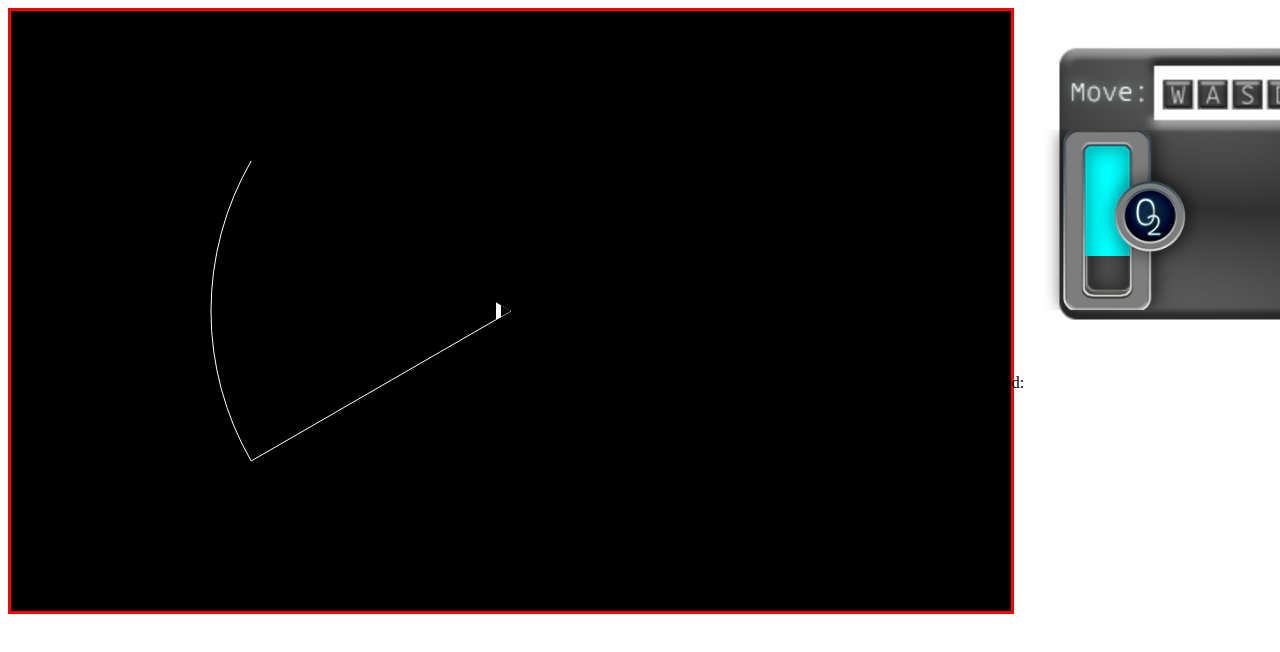
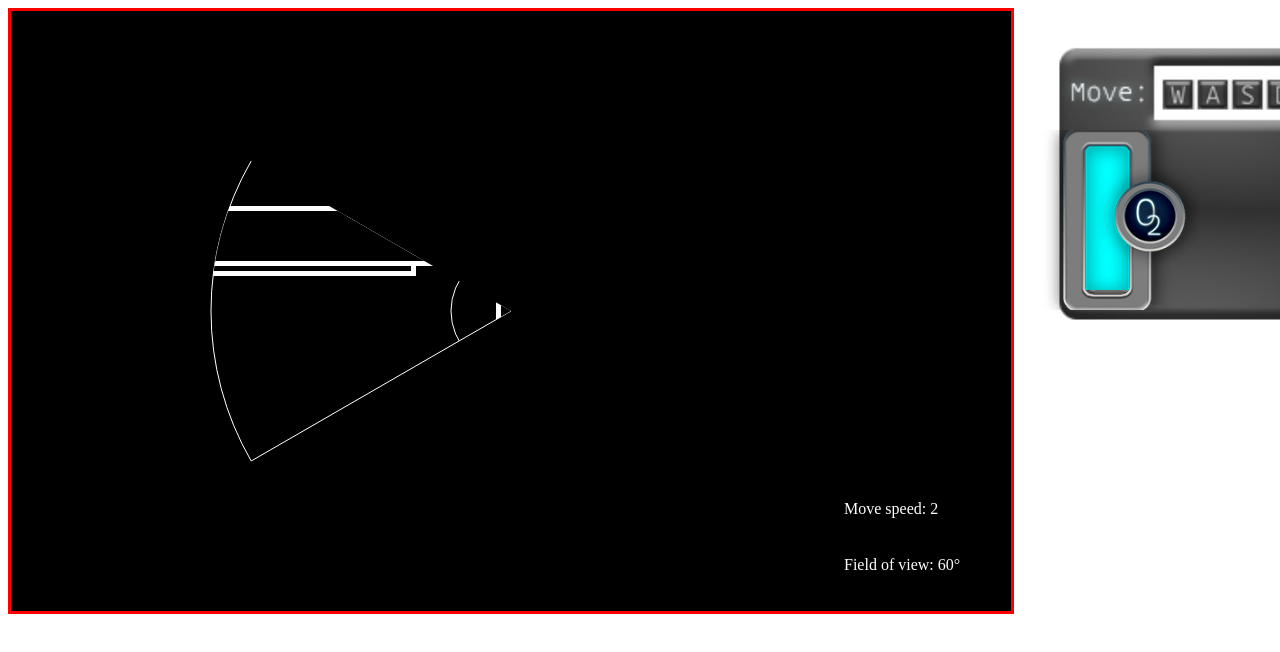
Before and after one commit to derpylama/gameon, a plain HTML site: page index.html in a window 1280 px wide. Shown: the top 652 px of the page. Drawn offline with Linux system fonts and the light colour scheme.

Commit message:
added items

```diff
--- a/index.css
+++ b/index.css
@@ -19,9 +19,9 @@ div{
 
 #Oxygen{
     position: absolute;
-    top: 130px;
+    top: 140px;
     left: 1080px;
-    height: 150px;
+    height: 160px;
     width: 50px;
     background-color: aqua;
 }
@@ -43,9 +43,9 @@ div{
 }
 
 #Stats{
+    color: white;
     position: relative;
-    left: -100px;
-    display: flex;
-    flex-direction: column;
-    height: 80px;
+    left: -210px;
+    top: 110px;
+    list-style: none;
 }
--- a/index.html
+++ b/index.html
@@ -13,10 +13,11 @@
     <div>
         <img src="img/GUI.png" alt="" id="GUI">
         <img src="img/SyreMatare.png" alt="" id="SyreTank">
-        <div id="Stats">
-            <p id="Fov">Fov:</h1>
-            <p id="MoveSpeed">MoveSpeed:</h2>
-        </div>
+        <ul id="Stats">
+            <li><p id="MoveSpeed">Move speed: </p></li>
+            <li><p id="Fov">Fov:</p></li>
+            <li><p id="OxygenSize">Tank Size:</p></li>
+        </ul>
         <div id="Oxygen"></div>
     </div>
 </body>
--- a/index.js
+++ b/index.js
@@ -1,6 +1,9 @@
-canvas = document.querySelector("canvas");
-ctx = canvas.getContext("2d");
-oxygen = document.getElementById("Oxygen");
+var canvas = document.querySelector("canvas");
+var ctx = canvas.getContext("2d");
+var oxygen = document.getElementById("Oxygen");
+var oxygenSizeGui = document.getElementById("OxygenSize");
+var moveSpeedGui = document.getElementById("MoveSpeed")
+var fovGui = document.getElementById("Fov");
 
 var moveUp;
 var moveLeft;
@@ -14,9 +17,13 @@ var viewAngle = 60;
 var speed = 2;
 var rotationSpeed = 1;
 var startOxygenLevel = oxygen.offsetHeight;
-var oxygenTickSpeed = 200;
+var oxygenTickSpeed = 500;
 var lastOxygenTick = 0;
 var oxygenReductionSpeed = 1;
+
+var oxygenBonus = 0;
+var movementBonus = 0;
+var FovBonus = 0;
 
 document.addEventListener("keydown", (e) =>{
     if(e.key == "w"){
@@ -74,17 +81,14 @@ class Wall{
             var collisionDetectedX = false;
             var collisionDetectedY = false;
 
-            for (let i = 0; i < objList.length; i++) {
-
             collisionDetectedX = this.x + this.width > player.x && this.x < player.x + player.width;
             collisionDetectedY = this.y < player.y + player.height && this.y + this.height > player.y;
 
             var xObjLimitLeft = player.x > this.x;
             var xObjLimitRight = player.x < this.x + this.width;
 
-                    if(collisionDetectedY && moveUp && xObjLimitLeft && xObjLimitRight){
+            if(collisionDetectedY && moveUp && player.x > this.x && player.x < this.x + this.width){
                 movementStopY = true;
-
                 this.reaction("Y")
             }
             else if(collisionDetectedY && moveDown && xObjLimitLeft && xObjLimitRight){
@@ -109,7 +113,7 @@ class Wall{
                 movementStopX = false;
             }
 
-                }
+
 
             }
 
@@ -136,11 +140,11 @@ class Wall{
         var angle = player.currentRot * Math.PI/180;
 
         if(!movementStopY){
-            this.dy = speed * Math.sin(angle);
+            this.dy = (speed + movementBonus) * Math.sin(angle);
         }
 
         if(!movementStopX){
-            this.dx = speed * Math.cos(angle);
+            this.dx = (speed + movementBonus) * Math.cos(angle);
         }
 
         if(moveUp){
@@ -166,9 +170,82 @@ class Wall{
         ctx.fillStyle = "black";
         ctx.fillRect(this.x, this.y, this.width, this.height);
 
+    }
 
 }
 
+class PickupableItem{
+    constructor(x, y, width, height, img, itemType){
+        this.x = x;
+        this.y = y;
+        this.width = width;
+        this.height = height;
+        this.img = img;
+        this.itemType = itemType;
+    }
+
+    detection(){
+        if(this.x + this.width > player.x && this.x < player.x + player.width && this.y < player.y && this.y + this.height > player.y + player.height){
+            this.pickup();
+        };
+
+        if(this.y < player.y + player.height && this.y + this.height > player.y && player.x > this.x && player.x < this.x + this.width){
+            this.pickup();
+        }
+    }
+
+    pickup(){
+        if(this.itemType == "oxygenTank"){
+            player.resetOxygen();
+        }
+        if(this.itemType == "upgrade"){
+
+        }
+        if(this.itemType == "finishLevel"){
+            alert("fin")
+        }
+    }
+
+    move(){
+
+        var angle = player.currentRot * Math.PI/180;
+
+        if(!movementStopY){
+            this.dy = (speed + movementBonus) * Math.sin(angle);
+        }
+
+        if(!movementStopX){
+            this.dx = (speed + movementBonus) * Math.cos(angle);
+        }
+
+        if(moveUp){
+            this.vY = this.dy;
+            this.vX = this.dx
+        }
+
+        if(moveDown){
+            this.vY = -this.dy;
+            this.vX = -this.dx;
+        }
+
+        if(moveUp || moveDown){
+            this.y += this.vY;
+            this.x += this.vX;
+        }
+    };
+
+    render(){
+        if(this.itemType == "oxygenTank")
+            ctx.fillStyle = "blue";
+
+        if(this.itemType == "finishLevel")
+            ctx.fillStyle = "green";
+
+        ctx.fillRect(this.x - 5, this.y - 5,this.width + 10 ,this.height + 10)
+
+        ctx.fillStyle = "black";
+        ctx.fillRect(this.x, this.y, this.width, this.height);
+    }
 }
 
 class Sonar {
@@ -187,6 +264,23 @@ class Sonar {
         ctx.restore();
         ctx.clip();
 
+        ctx.beginPath();
+        ctx.arc(player.x + player.width/2, player.y + player.height/2, 60, 0, 2 * Math.PI)
+        ctx.strokeStyle = "white";
+        ctx.stroke();
+
+    }
+}
+
+class Gui{
+    update(){
+        var oxygenTankSize = startOxygenLevel + oxygenBonus;
+        var moveSpeed = speed + movementBonus;
+        var fieldOfView = viewAngle + FovBonus;
+
+        oxygenSizeGui.innerHTML = "Tank size: " + oxygenTankSize;
+        moveSpeedGui.innerHTML = "Move speed: " + moveSpeed;
+        fovGui.innerHTML = "Field of view: " + fieldOfView + "°";
     }
 }
 
@@ -237,10 +331,6 @@ class Player {
         if(lastOxygenTick == 0 || new Date() - lastOxygenTick > oxygenTickSpeed){
             this.currentOxygen -= oxygenReductionSpeed;
 
-            /*
-            if(this.currentOxygen <= 0){
-                alert("gameover")
-            }*/
 
             console.log(this.currentOxygen);
             oxygen.style.height = this.currentOxygen + "px"
@@ -255,11 +345,15 @@ class Player {
 
 var player = new Player(490,290,20,20,"");
 var sonar = new Sonar();
+var gui = new Gui();
 
 objList = [];
 
-objList.push(new Wall(50,100,30,100,""));
-objList.push(new Wall(100,200,30,100,""));
+objList.push(new Wall(100,210,300,50,""));
+objList.push(new Wall(100,200,500,50,""));
+
+objList.push(new PickupableItem(50,50,20,20,"","oxygenTank"))
+objList.push(new PickupableItem(100,50,20,20,"","finishLevel"))
 
 function gameLoop (){
     ctx.reset();
@@ -275,9 +369,12 @@ function gameLoop (){
         element.move();
     });
 
-    objList.forEach((element) => {
+    for (let index = 0; index < objList.length; index++) {
+        const element = objList[index];
         element.detection(player);
-    })
+    }
+
+    gui.update();
 
     player.rotateRender();
 
```
Lines whose indentation alone changed are shown as unchanged.
